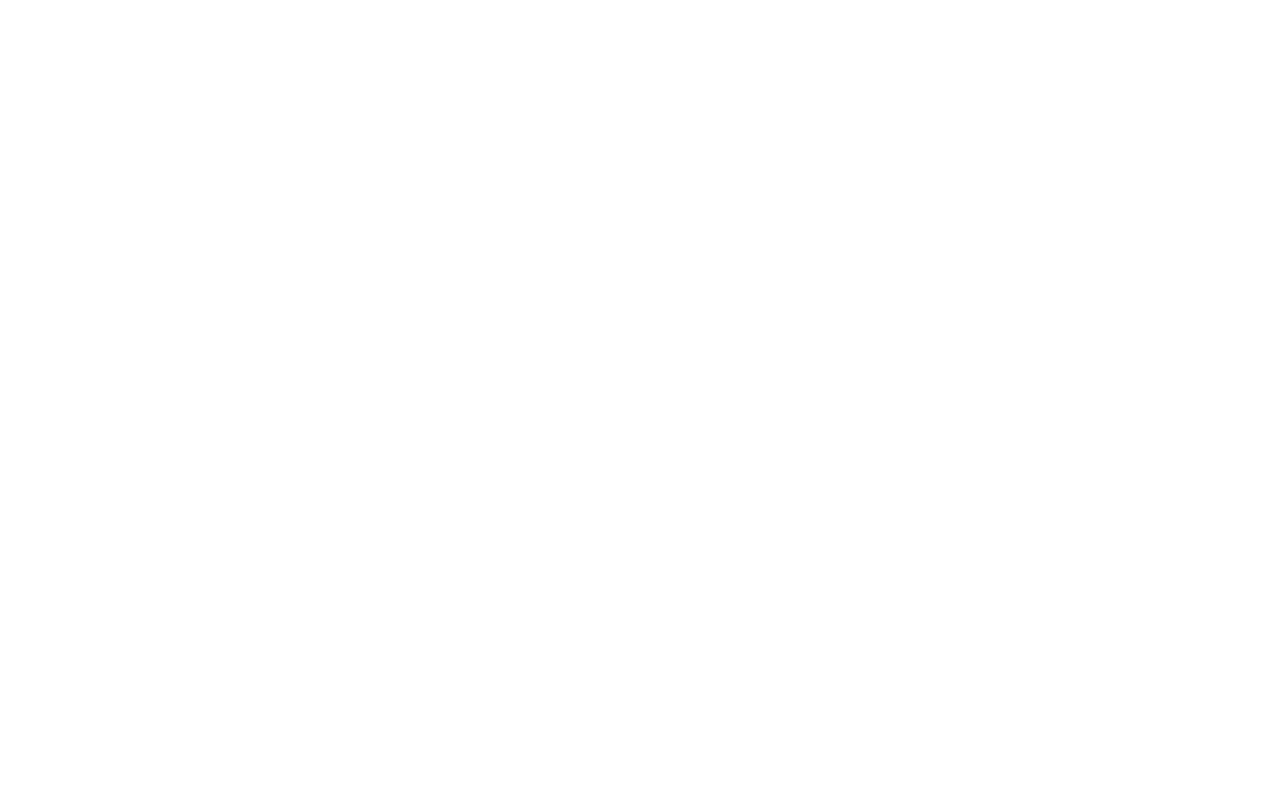
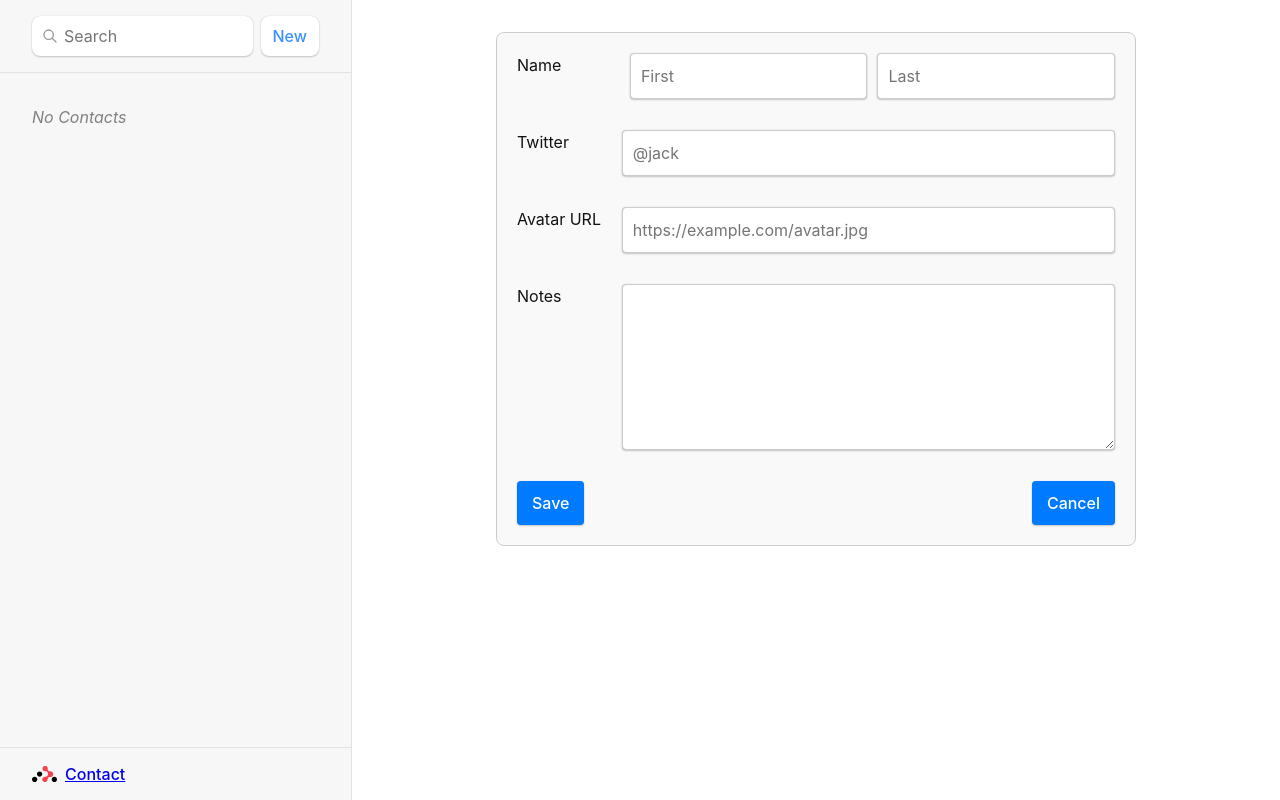
Before and after one commit to fajar7xx/Learn-React-Router-Dom-v6, a React (Vite) app: page /contacts/1/edit in a window 1280 px wide. Before the commit this address had no page. Built offline with nearby package versions, Linux system fonts and the light colour scheme.

Commit message:
create new contact

```diff
--- a/src/layouts/RootLayout.jsx
+++ b/src/layouts/RootLayout.jsx
@@ -17,7 +17,7 @@
 					</Link>
 				</h1>
 				<div>
-					<form id="search-form" role="search">
+					<Form id="search-form" role="search">
 						<input
 							id="q"
 							aria-label="Search contacts"
@@ -34,10 +34,10 @@
 							className="sr-only"
 							aria-live="polite"
 						></div>
-					</form>
-					<form method="post">
+					</Form>
+					<Form method='post'>
 						<button type="submit">New</button>
-					</form>
+					</Form>
 				</div>
 				<nav>
 					<ContactList contacts={contacts} />
--- /dev/null
+++ b/src/pages/Contact/edit.jsx
@@ -0,0 +1,80 @@
+import { Form, useLoaderData } from 'react-router-dom';
+import './styles/editcontact.css';
+
+const ContactEdit = () => {
+	const { contact } = useLoaderData();
+
+	return (
+		<Form method="post" id="contact-form" className="contact-form">
+			<div className="form-group">
+				<label>
+					<span>Name</span>
+					<div className="name-inputs">
+						<input
+							placeholder="First"
+							aria-label="First name"
+							type="text"
+							name="first"
+							defaultValue={contact?.first}
+							className="input-field"
+						/>
+						<input
+							placeholder="Last"
+							aria-label="Last name"
+							type="text"
+							name="last"
+							defaultValue={contact?.last}
+							className="input-field"
+						/>
+					</div>
+				</label>
+			</div>
+
+			<div className="form-group">
+				<label>
+					<span>Twitter</span>
+					<input
+						type="text"
+						name="twitter"
+						placeholder="@jack"
+						defaultValue={contact?.twitter}
+						className="input-field"
+					/>
+				</label>
+			</div>
+
+			<div className="form-group">
+				<label>
+					<span>Avatar URL</span>
+					<input
+						placeholder="https://example.com/avatar.jpg"
+						aria-label="Avatar URL"
+						type="text"
+						name="avatar"
+						defaultValue={contact?.avatar}
+						className="input-field"
+					/>
+				</label>
+			</div>
+
+			<div className="form-group">
+				<label>
+					<span>Notes</span>
+					<textarea
+						name="notes"
+						defaultValue={contact?.notes}
+						rows={6}
+						className="textarea-field"
+					/>
+				</label>
+			</div>
+
+			<div className="button-group">
+				<button type="submit" className="btn">Save</button>
+				<button type="button" className="btn">Cancel</button>
+			</div>
+		</Form>
+	);
+};
+
+export default ContactEdit;
--- a/src/pages/Contact/index.jsx
+++ b/src/pages/Contact/index.jsx
@@ -1,15 +1,16 @@
-import { Form } from 'react-router-dom';
+import { Form, useLoaderData } from 'react-router-dom';
 import ContactFavorite from './components/ContactFavorite';
 
 const Contact = () => {
-	const contact = {
-		first: 'Your',
-		last: 'Name',
-		avatar: 'https://robohash.org/you.png?size=200x200',
-		twitter: 'your_handle',
-		notes: 'Some notes',
-		favorite: true
-	};
+	const { contact } = useLoaderData();
+	// const contact = {
+	// 	first: 'Your',
+	// 	last: 'Name',
+	// 	avatar: 'https://robohash.org/you.png?size=200x200',
+	// 	twitter: 'your_handle',
+	// 	notes: 'Some notes',
+	// 	favorite: true
+	// };
 
 	const handleDelete = (e) => {
 		console.log('handleDelete');
--- /dev/null
+++ b/src/pages/Contact/styles/editcontact.css
@@ -0,0 +1,53 @@
+.contact-form {
+    max-width: 600px;
+    margin: 0 auto; /* Center the form */
+    padding: 20px;
+    border: 1px solid #ccc;
+    border-radius: 8px;
+    background-color: #f9f9f9;
+}
+
+.form-group {
+    margin-bottom: 15px;
+}
+
+.label {
+    display: block;
+    font-weight: bold;
+}
+
+.name-inputs {
+    display: flex;
+    gap: 10px; /* Space between first and last name inputs */
+}
+
+.input-field,
+.textarea-field {
+    width: 100%;
+    padding: 10px;
+    border: 1px solid #ccc;
+    border-radius: 4px;
+}
+
+.input-field:focus,
+.textarea-field:focus {
+    border-color: #007bff; /* Highlight border on focus */
+}
+
+.button-group {
+    display: flex;
+    justify-content: space-between; /* Space between buttons */
+}
+
+.btn {
+    padding: 10px 15px;
+    border: none;
+    border-radius: 4px;
+    background-color: #007bff;
+    color: white;
+    cursor: pointer;
+}
+
+.btn:hover {
+    background-color: #0056b3; /* Darker blue on hover */
+}
--- a/src/routes/index.jsx
+++ b/src/routes/index.jsx
@@ -2,15 +2,33 @@
 import { createBrowserRouter, redirect, RouterProvider } from 'react-router-dom';
 import RootLayout from '../layouts/RootLayout';
 import NotFound from '../components/common/NotFound';
-import {contactService} from '../services/contact';
+import { contactService } from '../services/contact';
 
 const Contact = lazy(() => import('../pages/Contact'));
-// const ContactEdit = lazy(() => import('../pages/Contact/edit.jsx'));
+const ContactEdit = lazy(() => import('../pages/Contact/edit'));
 
 // loader
-export const rootLoader = async() => {
+export const rootLoader = async () => {
 	const contacts = await contactService.getAll();
 	return { contacts };
+};
+
+export const rootAction = async () => {
+	const contact = await contactService.create();
+	// return { contact };
+	return redirect(`/contacts/${contact.id}/edit`);
+};
+
+export const contactLoader = async ({ params }) => {
+	const contact = await contactService.getById(params.contactId);
+	return { contact };
+};
+
+export const editContactAction = async ({ request, params }) => {
+	const formData = await request.formData();
+	const updates = Object.fromEntries(formData);
+	await contactService.update(params.contactId, updates);
+	return redirect(`/contacts/${params.contactId}`);
 };
 
 const router = createBrowserRouter([
@@ -19,10 +37,18 @@
 		element: <RootLayout />,
 		errorElement: <NotFound />,
 		loader: rootLoader,
+		action: rootAction,
 		children: [
 			{
 				path: 'contacts/:contactId',
-				element: <Contact />
+				element: <Contact />,
+				loader: contactLoader
+			},
+			{
+				path: 'contacts/:contactId/edit',
+				element: <ContactEdit />,
+				loader: contactLoader,
+				action: editContactAction
 			}
 		]
 	}
--- a/src/services/contact.js
+++ b/src/services/contact.js
@@ -32,12 +32,13 @@
 		await fakeNetwork();
 		const contact = {
 			id : Math.random().toString(36).substring(2, 9),
+			favorite: false,
 			createdAt: Date.now()
 		};
 
-		const contacts = await contact.getAll();
+		const contacts = await contactService.getAll();
 		contacts.unshift(contact);
-		await contact._set(contacts);
+		await contactService._set(contacts);
 
 		return contact;
 	},
@@ -52,7 +53,7 @@
 		}
 
 		Object.assign(contact, payload);
-		await contact._set(contacts);
+		await contactService._set(contacts);
 
 		return contact;
 	},
@@ -63,7 +64,7 @@
 
 		if(index > -1){
 			contacts.splice(index, 1);
-			await contact._set(contacts);
+			await contactService._set(contacts);
 			return true;
 		}
 		return false;
```
Also changed, not shown: 1 other file (tests, documents, lock files or other folders).
